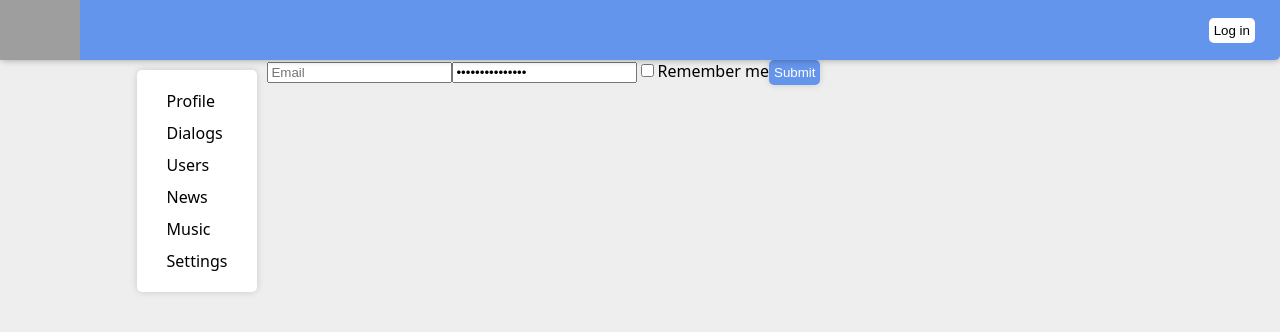
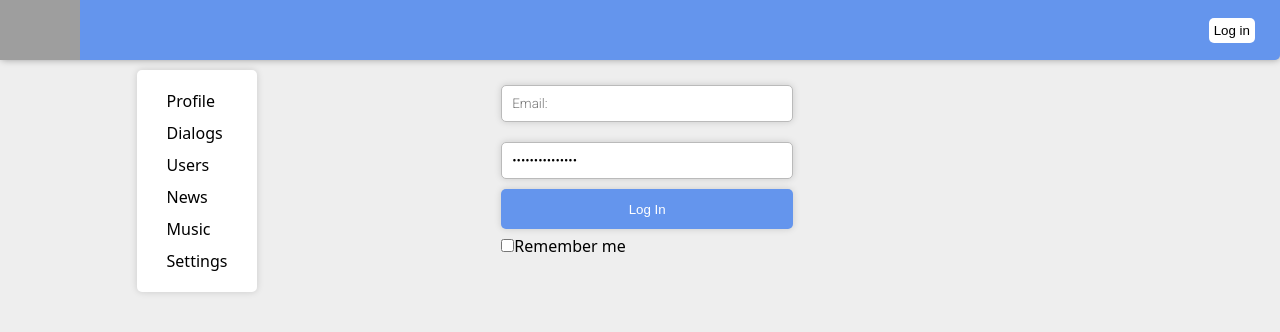
Before and after one commit to Andrew9614/social, a React (Create React App) app: page /login in a window 1280 px wide. Shown: the top 332 px of the page. Built offline with nearby package versions, Linux system fonts and the light colour scheme; no server answers; grey boxes are pictures that could not be loaded.

Commit message:
login refactor

```diff
--- a/src/components/Header/Header.module.css
+++ b/src/components/Header/Header.module.css
@@ -24,6 +24,7 @@
   box-shadow: none;
   background-color: white;
   color: black;
+	cursor: pointer;
 }
 
 .loader {
--- a/src/components/Header/Header.tsx
+++ b/src/components/Header/Header.tsx
@@ -1,6 +1,8 @@
+import { useState } from 'react';
 import { useDispatch } from 'react-redux';
+import { useNavigate } from 'react-router-dom';
 import { ThunkDispatch } from 'redux-thunk';
-import { checkIsUserAuth, logoutUser } from '../../redux/authReducer';
+import { logoutUser } from '../../redux/authReducer';
 import { RootState } from '../../redux/reduxStore';
 import { DispatchAction } from '../../redux/type';
 import { Preloader } from '../common/Preloader/Preloader';
@@ -10,16 +12,39 @@ import { HeaderStateType } from './types';
 export const Header = ({ isLogin, login, isLoading }: HeaderStateType) => {
   const dispatch: ThunkDispatch<RootState, unknown, DispatchAction> =
     useDispatch();
+
+  const navigate = useNavigate();
+
+  const [showLogoutButton, setShowLogout] = useState(false);
+
+  const handleLogin = () => {
+    navigate('/login');
+  };
+  const handleLogout = () => {
+    dispatch(logoutUser());
+  };
+  const handleEnter = () => {
+    setShowLogout(true);
+  };
+  const handleLeave = () => {
+    setShowLogout(false);
+  };
   return (
-    <header className={styles.header}>
+    <header onMouseLeave={handleLeave} className={styles.header}>
       <img src="https://pngimg.com/uploads/nike/nike_PNG17.png" alt="logo" />
-      <div className={styles.login}>
+      <div onMouseLeave={handleLeave} className={styles.login}>
         {isLoading ? (
           <Preloader className={styles.loader} />
         ) : isLogin ? (
-          <p onClick={() => dispatch(logoutUser())}>{login==='lehaebat'?'leha':login}</p>
+          showLogoutButton ? (
+            <button onClick={handleLogout}>Log out</button>
+          ) : (
+            <p onMouseEnter={handleEnter} onMouseLeave={handleLeave}>
+              {login === 'lehaebat' ? 'leha' : login}
+            </p>
+          )
         ) : (
-          <button onClick={() => dispatch(checkIsUserAuth())}>Log in</button>
+          <button onClick={handleLogin}>Log in</button>
         )}
       </div>
     </header>
--- a/src/components/Login/Login.tsx
+++ b/src/components/Login/Login.tsx
@@ -5,8 +5,10 @@ import { Navigate, useLocation } from 'react-router-dom';
 import { ThunkDispatch } from 'redux-thunk';
 import { AuthRequest } from '../../api/api';
 import { loginUser } from '../../redux/authReducer';
+import { getResponseMessageSelector } from '../../redux/authSelector';
 import { RootState } from '../../redux/reduxStore';
 import { DispatchAction } from '../../redux/type';
+import styles from './login.module.css';
 
 export type LoginProps = {
   loginUser: (request: AuthRequest) => void;
@@ -19,6 +21,7 @@ export const Login = () => {
   const dispatch: ThunkDispatch<RootState, unknown, DispatchAction> =
     useDispatch();
   const captcha = useSelector(getCaptchaURL);
+  const responseMessage = useSelector(getResponseMessageSelector);
   const location = useLocation();
   const [redirect, setRedirect] = useState(false);
   const redirectPath = location.state ? location.state : '/profile';
@@ -35,14 +38,14 @@ export const Login = () => {
       validate={(values) => {
         const errors: { [key: string]: string } = {};
         if (!values.email) {
-          errors.email = 'Required';
+          errors.email = 'Email required';
         } else if (
           !/^[A-Z0-9._%+-]+@[A-Z0-9.-]+\.[A-Z]{2,}$/i.test(values.email)
         ) {
           errors.email = 'Invalid email address';
         }
         if (!values.password) {
-          errors.password = 'Required';
+          errors.password = 'Password required';
         }
         return errors;
       }}
@@ -53,24 +56,52 @@ export const Login = () => {
       }}
     >
       {({ isSubmitting }) => (
-        <Form>
-          <Field type="email" name="email" placeholder="Email" />
-          <ErrorMessage name="email" component="div" />
-          <Field type="password" name="password" placeholder="Password" />
-          <ErrorMessage name="password" component="div" />
-          <Field type="checkbox" name="remember" />
-          <label htmlFor="rememberMe">Remember me</label>
-          <button type="submit" disabled={isSubmitting}>
-            Submit
-          </button>
-          {!captcha || (
-            <div>
-              <img src={captcha} alt="captcha" />
-              Write text from image:
-              <Field name="captcha" />
-              <ErrorMessage name="captcha" component="div" />
+        <Form className={styles.formWrapper}>
+          <div className={styles.formContainer}>
+            <div className={styles.inputsWrapper}>
+              <div className={styles.inputsContainer}>
+                <div className={styles.inputContainer}>
+                  <Field type="email" name="email" placeholder="Email:" />
+                  <ErrorMessage
+                    className={styles.errorMessage}
+                    name="email"
+                    component="div"
+                  />
+                </div>
+                <div className={styles.inputContainer}>
+                  <Field
+                    type="password"
+                    name="password"
+                    placeholder="Password:"
+                  />
+                  <ErrorMessage
+                    className={styles.errorMessage}
+                    name="password"
+                    component="div"
+                  />
+                </div>
+              </div>
+              <div className={styles.submitContainer}>
+                <button type="submit" disabled={isSubmitting}>
+                  Log In
+                </button>
+                {responseMessage && (
+                  <div className={styles.errorMessage}>{responseMessage}</div>
+                )}
+              </div>
             </div>
-          )}
+
+            <div className={styles.checkboxContainer}>
+              <Field type="checkbox" name="remember" />
+              <label htmlFor="rememberMe">Remember me</label>
+            </div>
+            {!captcha || (
+              <div className={styles.captchaContainer}>
+                <img src={captcha} alt="captcha" />
+                <Field name="captcha" placeholder="Write text from image:" />
+              </div>
+            )}
+          </div>
         </Form>
       )}
     </Formik>
--- /dev/null
+++ b/src/components/Login/login.module.css
@@ -0,0 +1,75 @@
+.formWrapper {
+  display: flex;
+  flex-direction: column;
+  padding: 15px;
+  align-items: center;
+}
+
+.formContainer{
+	width: 100%;
+}
+.formContainer input {
+  margin: 10px 0;
+  padding: 10px;
+  width: 100%;
+  font-family: 'Roboto', sans-serif;
+  font-weight: 300;
+  background: none;
+  background-color: white;
+  border-radius: var(--mainBorderRadius);
+  border: 1px solid rgb(186, 186, 186);
+  box-shadow: var(--mainBoxShadow);
+  box-sizing: border-box;
+}
+
+.inputsWrapper {
+  display: flex;
+	flex-direction: column;
+}
+
+.inputsContainer {
+  width: 100%;
+  margin-right: 20px;
+}
+.inputContainer {
+  display: flex;
+  position: relative;
+  align-items: center;
+}
+
+.errorMessage {
+  padding: 5px;
+  font-size: 0.9em;
+  position: absolute;
+  background-color: #cc3333;
+  color: white;
+  border-radius: var(--mainBorderRadius);
+  transform: translate(calc(-100% - 20px), 0);
+}
+
+.formContainer .checkboxContainer input {
+  box-shadow: unset;
+  width: unset;
+}
+
+.submitContainer {
+  display: flex;
+  align-items: center;
+	//flex-direction: column;
+}
+.submitContainer button {
+  height: 40px;
+  width: 100%;
+}
+
+.captchaContainer{
+	display: flex;
+	flex-direction: column;
+	padding: 10px;
+}
+
+@media (min-width: 700px) {
+  .formContainer{
+		width: 40%;
+	}
+}
--- a/src/components/Profile/ProfileContainer.tsx
+++ b/src/components/Profile/ProfileContainer.tsx
@@ -58,7 +58,13 @@ class ProfileContainer extends React.Component<ProfileContainerPropsType> {
 
   render() {
     if (!this.props.router?.params.userId) {
-      return <Navigate to={'/profile/' + this.props.state.authData.data.id} />;
+      if (this.props.state.authData.data.id) {
+        return (
+          <Navigate to={'/profile/' + this.props.state.authData.data.id} />
+        );
+      } else {
+        return <Navigate to={'/login/' + this.props.state.authData.data.id} />;
+      }
     }
     return (
       <Profile
--- a/src/redux/authReducer.tsx
+++ b/src/redux/authReducer.tsx
@@ -3,6 +3,7 @@ import { DispatchAction, ThunkType } from './type';
 const SET_AUTH_DATA = 'SET_AUTH_DATA';
 const LOADING_STATUS = 'AUTH_LOADING_STATUS';
 const SET_CAPTCHA = 'SET_CAPTCHA';
+const SET_RESPONSE_MESSAGE = 'SET_RESPONSE_MESSAGE';
 
 export type AuthDataType = typeof initialState;
 
@@ -15,6 +16,7 @@ const initialState = {
   isLogin: false,
   isLoading: false,
   captchaURL: '',
+  responseMessage: '',
 };
 
 export const authReducer = (
@@ -39,6 +41,11 @@ export const authReducer = (
         ...state,
         captchaURL: action.url,
       };
+    case SET_RESPONSE_MESSAGE:
+      return {
+        ...state,
+        responseMessage: action.message,
+      };
     default:
       return state;
   }
@@ -47,6 +54,7 @@ export const authReducer = (
 export type setAuthDataType = ReturnType<typeof setAuthData>;
 export type isAuthLoadingType = ReturnType<typeof isAuthLoading>;
 export type setCaptchaType = ReturnType<typeof setCaptcha>;
+export type setResponseMessageType = ReturnType<typeof setResponseMessage>;
 
 export const setAuthData = (data: AuthDataType['data'], status: boolean) => {
   return { type: SET_AUTH_DATA, authData: data, status: status } as const;
@@ -56,6 +64,9 @@ export const isAuthLoading = (status: boolean) => {
 };
 export const setCaptcha = (url: string) => {
   return { type: SET_CAPTCHA, url: url } as const;
+};
+export const setResponseMessage = (message: string) => {
+  return { type: SET_RESPONSE_MESSAGE, message: message } as const;
 };
 
 export const checkIsUserAuth = (): ThunkType<Promise<any>> => (dispatch) => {
@@ -81,14 +92,14 @@ export const loginUser =
     return authAPI
       .login(request)
       .then((response) => {
-        !response.resultCode
-          ? dispatch(checkIsUserAuth())
-          : alert(response.messages);
+				console.log(response)
         dispatch(isAuthLoading(false));
         switch (response.resultCode) {
           case 0:
+						dispatch(setResponseMessage(''));
             return dispatch(checkIsUserAuth()).then(() => true);
           case 10:
+						dispatch(setResponseMessage(response.messages));
             authAPI
               .getCaptcha()
               .then((response) => {
@@ -100,7 +111,7 @@ export const loginUser =
               });
             break;
           default:
-            console.log(response.messages);
+            dispatch(setResponseMessage(response.messages));
         }
       })
       .catch((error) => {
--- a/src/redux/authSelector.ts
+++ b/src/redux/authSelector.ts
@@ -4,4 +4,11 @@ import { RootState } from './reduxStore';
 const getAuthData = (state: RootState) => {
   return state.authData.data;
 };
+const getResponseMessage = (state: RootState) => {
+  return state.authData.responseMessage;
+};
 export const getAuthDataSelector = createSelector(getAuthData, (data) => data);
+export const getResponseMessageSelector = createSelector(
+  getResponseMessage,
+  (data) => data
+);
--- a/src/redux/type.ts
+++ b/src/redux/type.ts
@@ -4,6 +4,7 @@ import {
   isAuthLoadingType,
   setAuthDataType,
   setCaptchaType,
+	setResponseMessageType,
 } from './authReducer';
 import {
   addMessageType,
@@ -63,7 +64,8 @@ export type DispatchAction =
   | clearDialogsType
   | clearMessagesType
   | removeMessageType
-  | setFollowType;
+  | setFollowType
+  | setResponseMessageType;
 
 export type DialogsPage = {
   dialogsData: DialogData[];
```
